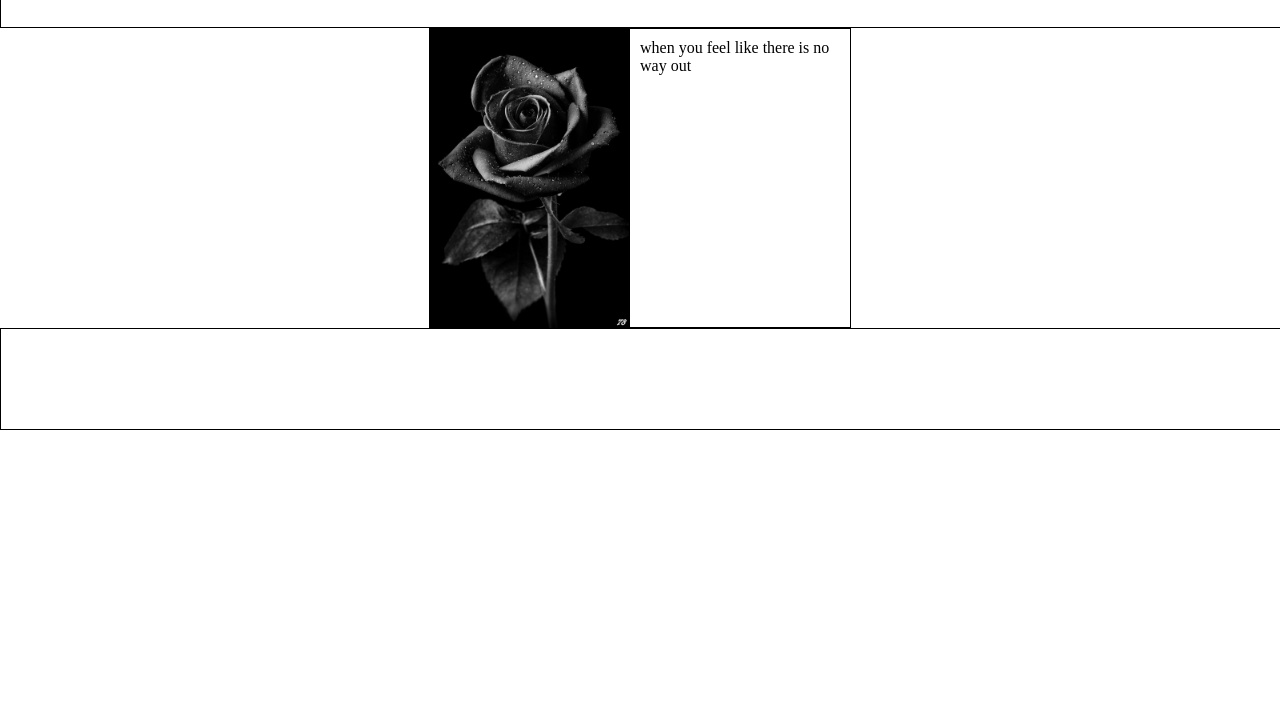
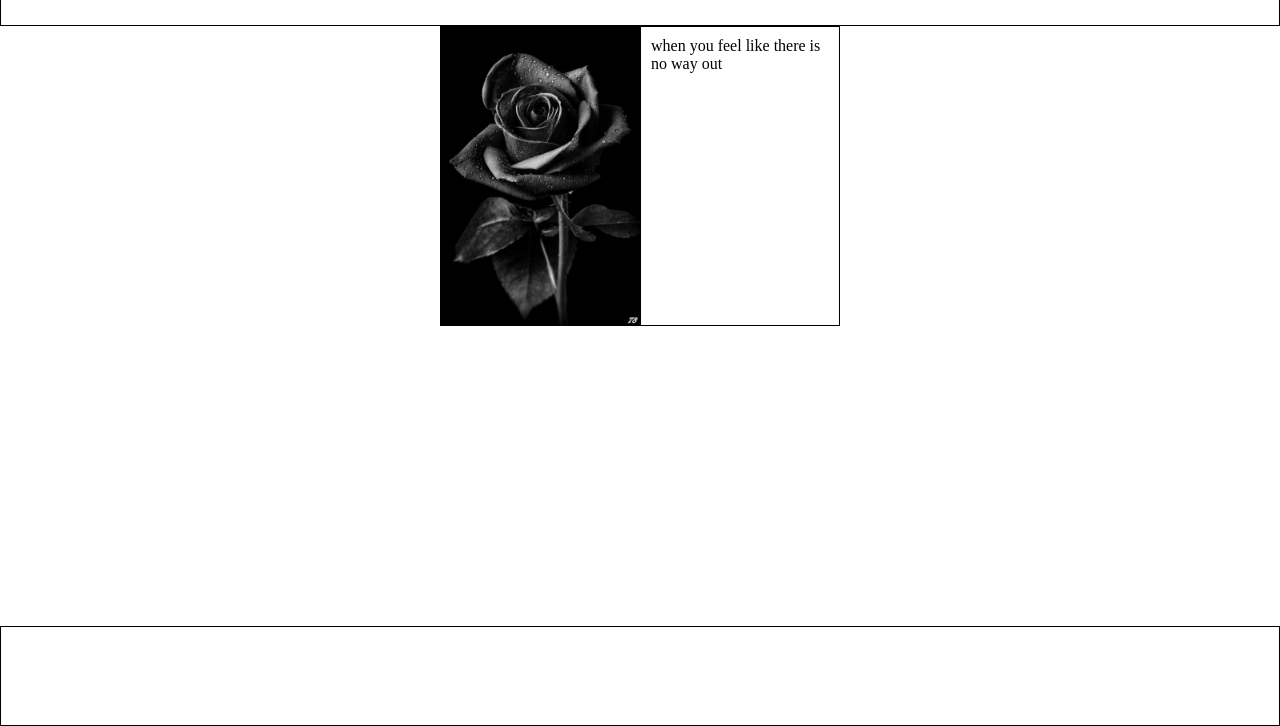
Before and after one commit to bensaeteurn/seniorproject, a website: page index.html in a window 1280 px wide. Shown: the part 74-800 px from the top of the page. Drawn offline with Linux system fonts and the light colour scheme.

Commit message:
fixed footer

```diff
--- a/style.css
+++ b/style.css
@@ -1,3 +1,13 @@
+* {
+    box-sizing: border-box;
+}
+
+html {
+    position: relative;
+    min-height: 100%;
+}
+
+
 #container {
     display: flex;
     justify-content: center;
@@ -13,7 +23,8 @@
 }
 
 body {
-    margin: 0
+    margin: 0 0 100px 0;
+    padding: 0;
 }
 
 #rose {
@@ -21,12 +32,17 @@ body {
 }
 
 #footer {
-     border: 1px solid black;
+    border: 1px solid black;
+    position: absolute;
+    left: 0;
+    bottom: 0;
+    height: 100px;
     width: 100%;
-    height: 100px;
+    box-sizing: border-box;
 }
+
 #desc {
-        width: 200px;
+    width: 200px;
     border: 1px solid black;
     padding: 10px;
 }
```
